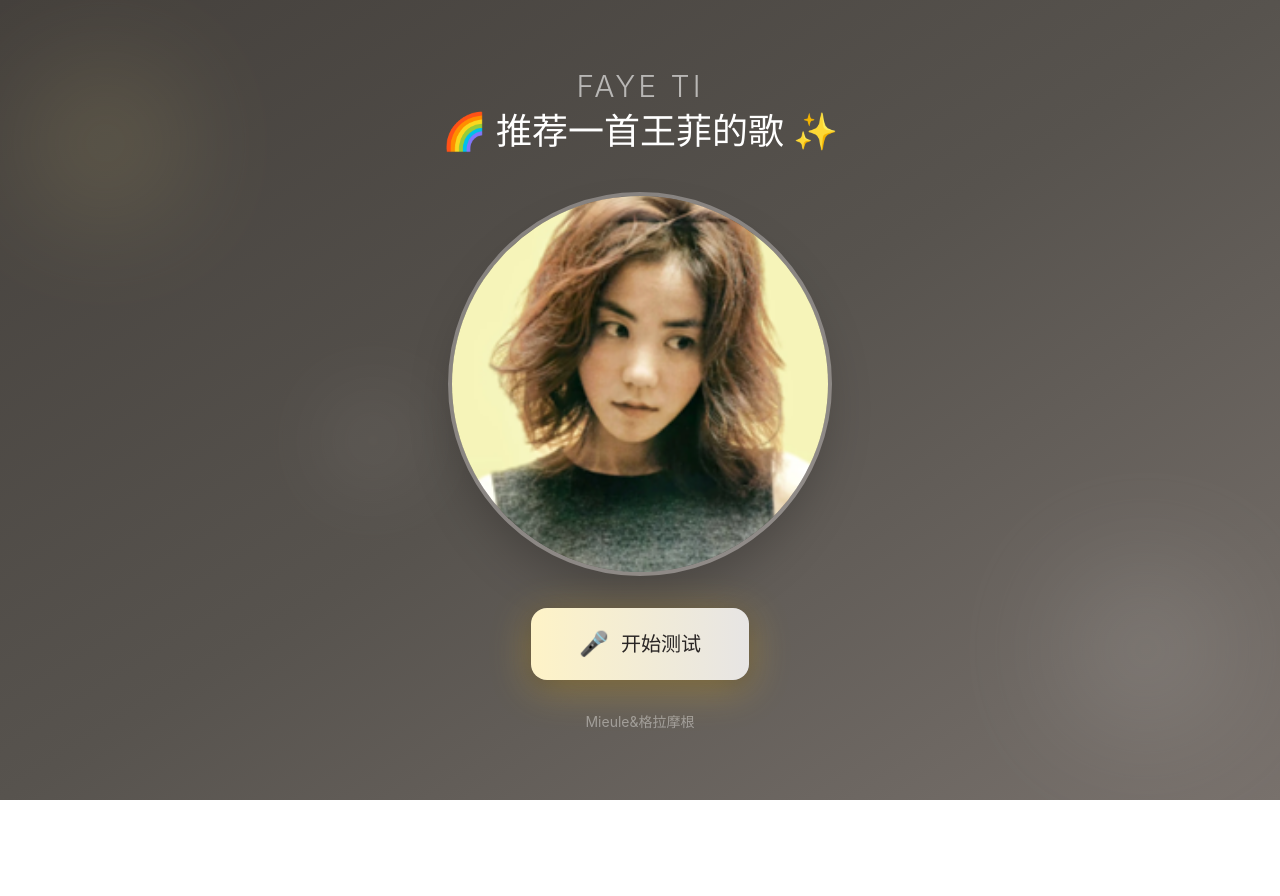
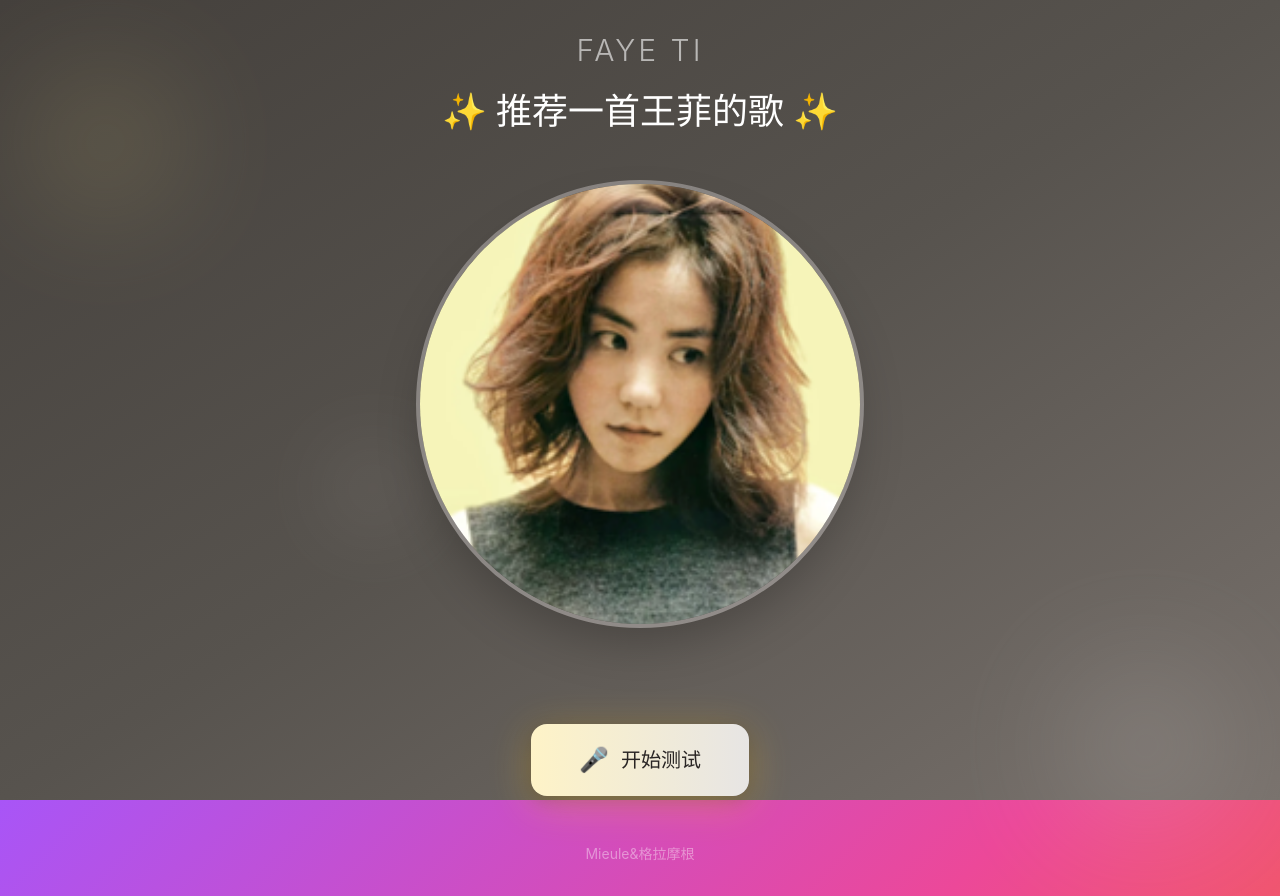
Before and after one commit to Koishi0425/sbti-mock, a React (Vite) app: page / in a window 1280 px wide. Before the commit the page ends 800 px from the top, so only its background shows below. Built offline with nearby package versions, Linux system fonts and the light colour scheme.

Commit message:
adjust UI

```diff
--- a/src/App.tsx
+++ b/src/App.tsx
@@ -69,6 +69,20 @@ function App() {
     setResult(null);
   }, []);
 
+  // 返回上一题
+  const handleGoBack = useCallback(() => {
+    if (currentQuestionIndex > 0) {
+      setIsExiting(true);
+      setDirection(-1);
+
+      // 等待退出动画完成
+      setTimeout(() => {
+        setCurrentQuestionIndex((prev) => prev - 1);
+        setIsExiting(false);
+      }, 300);
+    }
+  }, [currentQuestionIndex]);
+
   return (
     <div className="min-h-screen bg-gradient-to-br from-stone-700 via-stone-600 to-stone-500">
       <AnimatePresence mode="wait">
@@ -81,8 +95,10 @@ function App() {
             questionIndex={currentQuestionIndex}
             totalQuestions={questions.length}
             onAnswer={handleAnswer}
+            onGoBack={handleGoBack}
             isExiting={isExiting}
             direction={direction}
+            canGoBack={currentQuestionIndex > 0}
           />
         )}
 
--- a/src/components/Home.tsx
+++ b/src/components/Home.tsx
@@ -46,7 +46,7 @@ export default function Home({ onStart }: HomeProps) {
       >
         {/* 标题 */}
         <motion.h1
-          className="text-2xl sm:text-3xl font-light text-white/60 mb-2 tracking-widest uppercase"
+          className="text-2xl sm:text-3xl font-light text-white/60 mb-6 tracking-widest uppercase"
           initial={{ scale: 0.9 }}
           animate={{ scale: 1 }}
           transition={{ duration: 0.5 }}
@@ -56,17 +56,17 @@ export default function Home({ onStart }: HomeProps) {
 
         {/* 主标题 */}
         <motion.p
-          className="text-2xl sm:text-3xl md:text-4xl font-black font-serif-sc text-white mb-8 sm:mb-10 leading-snug"
+          className="text-2xl sm:text-3xl md:text-4xl font-black font-serif-sc text-white mb-10 sm:mb-12 leading-snug"
           initial={{ opacity: 0 }}
           animate={{ opacity: 1 }}
           transition={{ delay: 0.3 }}
         >
-          🌈 推荐一首王菲的歌 ✨
+          ✨ 推荐一首王菲的歌 ✨
         </motion.p>
 
         {/* 王菲照片 */}
         <motion.div
-          className="mb-6 sm:mb-8 flex justify-center"
+          className="mb-10 sm:mb-12 flex justify-center"
           initial={{ opacity: 0, scale: 0.9 }}
           animate={{ opacity: 1, scale: 1 }}
           transition={{ delay: 0.4 }}
@@ -74,7 +74,7 @@ export default function Home({ onStart }: HomeProps) {
           <img
             src={homeImage}
             alt="王菲"
-            className="w-64 h-64 sm:w-80 sm:h-80 md:w-96 md:h-96 object-cover rounded-full shadow-2xl border-4 border-stone-300/40"
+            className="w-72 h-72 sm:w-96 sm:h-96 md:w-[28rem] md:h-[28rem] object-cover rounded-full shadow-2xl border-4 border-stone-300/40"
           />
         </motion.div>
 
@@ -82,7 +82,7 @@ export default function Home({ onStart }: HomeProps) {
         {/* 开始按钮 */}
         <motion.button
           onClick={onStart}
-          className="relative px-8 sm:px-12 py-4 sm:py-5 text-stone-800 font-bold text-lg sm:text-xl rounded-2xl"
+          className="relative px-8 sm:px-12 py-4 sm:py-5 text-stone-800 font-bold text-lg sm:text-xl rounded-2xl mt-10 sm:mt-12"
           initial={{ scale: 0.8, opacity: 0 }}
           animate={{ scale: 1, opacity: 1 }}
           transition={{ delay: 0.05, type: 'spring' }}
@@ -109,12 +109,20 @@ export default function Home({ onStart }: HomeProps) {
 
         {/* 作者 */}
         <motion.p
-          className="mt-6 sm:mt-8 text-white/40 text-xs sm:text-sm"
+          className="mt-10 sm:mt-12 text-white/40 text-xs sm:text-sm"
           initial={{ opacity: 0 }}
           animate={{ opacity: 1 }}
           transition={{ delay: 1 }}
         >
-          Mieule&格拉摩根
+          <a
+            href="https://www.xiaohongshu.com/user/profile/65cb1e65000000000901690e"
+            target="_blank"
+            rel="noopener noreferrer"
+            className="hover:text-white/60 transition-colors"
+          >
+            Mieule
+          </a>
+          &格拉摩根
         </motion.p>
       </motion.div>
     </div>
--- a/src/components/QuizCard.tsx
+++ b/src/components/QuizCard.tsx
@@ -7,8 +7,10 @@ interface QuizCardProps {
   questionIndex: number;
   totalQuestions: number;
   onAnswer: (optionId: string) => void;
+  onGoBack: () => void;
   isExiting: boolean;
   direction: number;
+  canGoBack: boolean;
 }
 
 export default function QuizCard({
@@ -16,8 +18,10 @@ export default function QuizCard({
   questionIndex,
   totalQuestions,
   onAnswer,
+  onGoBack,
   isExiting,
   direction,
+  canGoBack,
 }: QuizCardProps) {
   // 滑入滑出动画变体
   const slideVariants = {
@@ -39,8 +43,8 @@ export default function QuizCard({
   };
 
   return (
-    <div className="min-h-screen flex flex-col items-center justify-start px-4 py-8">
-      <div className="w-full max-w-md mx-auto">
+    <div className="min-h-screen flex flex-col items-center justify-start px-4 py-8 relative">
+      <div className="w-full max-w-md mx-auto relative">
         {/* 进度条 */}
         <div className="mb-6">
           <div className="flex justify-between items-center mb-2">
@@ -60,6 +64,19 @@ export default function QuizCard({
             />
           </div>
         </div>
+
+        {/* 返回按钮 */}
+        {canGoBack && (
+          <motion.button
+            onClick={onGoBack}
+            className="absolute top-4 left-4 sm:top-6 sm:left-6 px-3 py-1.5 bg-white/20 hover:bg-white/30 text-white/80 hover:text-white text-sm font-medium rounded-xl transition-all backdrop-blur-sm"
+            initial={{ opacity: 0, x: -20 }}
+            animate={{ opacity: 1, x: 0 }}
+            whileTap={{ scale: 0.95 }}
+          >
+            ← 返回
+          </motion.button>
+        )}
 
       {/* 题目卡片 */}
       <AnimatePresence mode="wait" custom={direction}>
```
